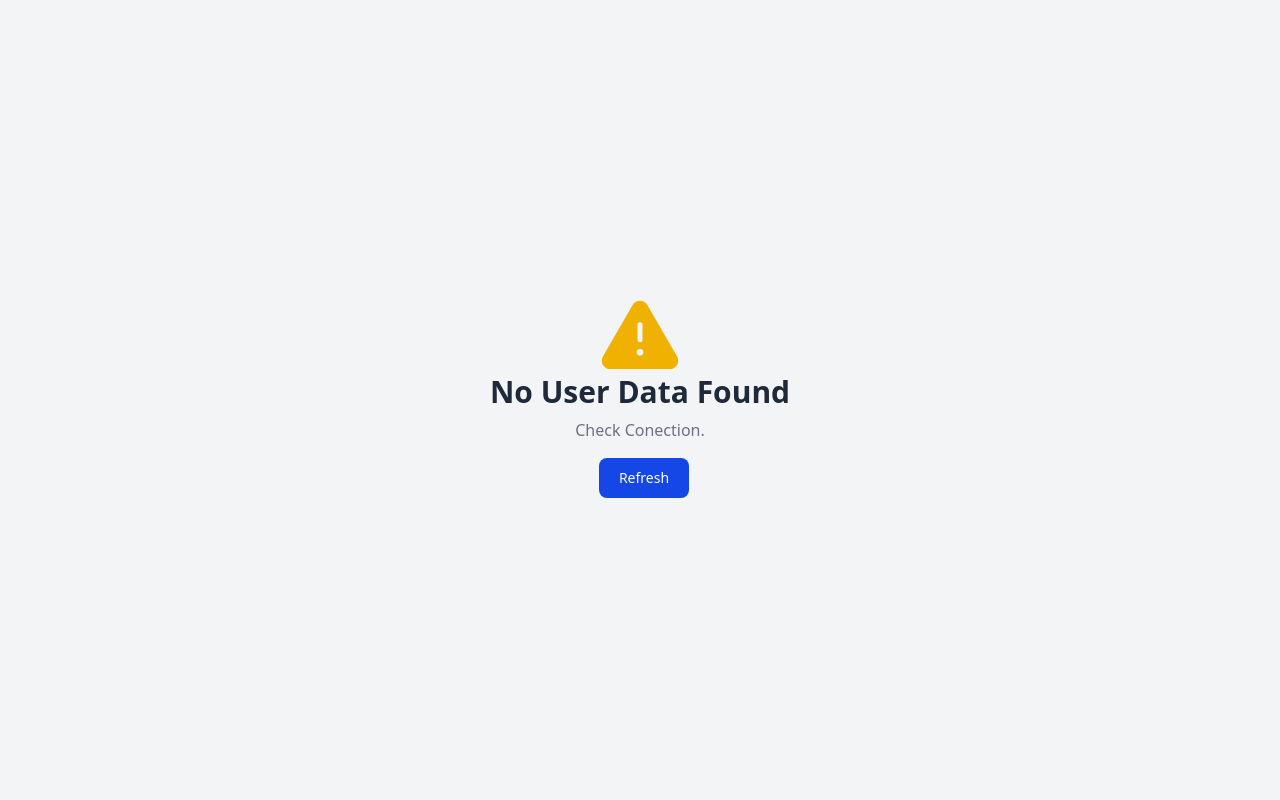
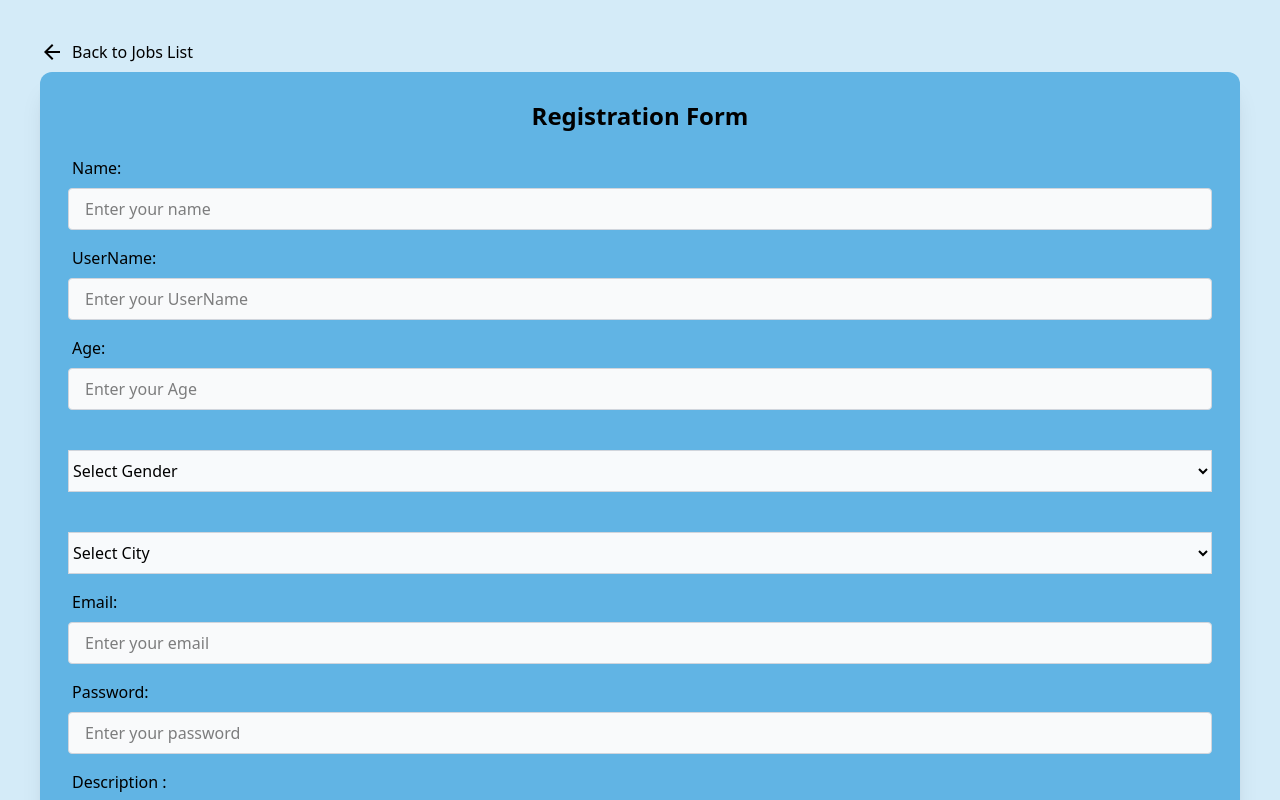
Before and after one commit to jay529007/Job-Finder, a React (Vite) app: page /register in a window 1280 px wide. Before the commit this address led to /nouserfound. Shown: the top 800 px of the page. Built offline with nearby package versions, Linux system fonts and the light colour scheme; no server answers.

Commit message:
added logout

```diff
--- a/db.json
+++ b/db.json
@@ -1,5 +1,17 @@
 {
   "users": [
+    {
+      "id": "currentuser",
+      "name": "Admin",
+      "userName": "admin",
+      "age": "22",
+      "login": true,
+      "gender": "Male",
+      "city": "Ahemdabad",
+      "email": "admin@admin.com",
+      "password": "$2b$10$ryeTzrZY.IeU6xZO1Xx45.iOP3qHRAXcfbxMFdw79sIK2nQAppyWu",
+      "description": "pass: admin"
+    },
     {
       "id": "bec0",
       "name": "Admin",
@@ -101,7 +113,7 @@
       "name": "Tanisha Patel",
       "userName": "tanisha",
       "age": "22",
-      "login": "false",
+      "login": true,
       "gender": "Female",
       "city": "Ahemdabad",
       "email": "tanisha.patel@gmail.com",
--- a/src/pages/Login.jsx
+++ b/src/pages/Login.jsx
@@ -5,7 +5,7 @@ import { fetchUsers, editUser } from "../features/userSlice";
 import { VscLoading } from "react-icons/vsc";
 import { useSelector, useDispatch } from "react-redux";
 import Nouserfound from "../pages/error/no-userfound";
-import { useNavigate } from "react-router-dom";
+import { useNavigate, Link } from "react-router-dom";
 import bcrypt from "bcryptjs";
 import { toast } from "react-toastify";
 
@@ -39,7 +39,8 @@ const Login = () => {
 
       // Update on backend/server
       dispatch(editUser({ id: updatedUser.id, updatedData: updatedUser }));
-
+      // updating current user
+      dispatch(editUser({ id: "currentuser", updatedData: updatedUser }));
       navigate("/userdata");
     } else {
       toast.error("Invalid email or password");
@@ -104,6 +105,12 @@ const Login = () => {
             Login
           </button>
         </form>
+        <div className="pt-2 text-center">
+          <p>if you don't have account </p>
+          <Link to="/register" className="text-blue-600 underline">
+            register
+          </Link>
+        </div>
       </div>
     </div>
   );
--- a/src/pages/Register.jsx
+++ b/src/pages/Register.jsx
@@ -3,14 +3,13 @@ import { useForm } from "react-hook-form";
 import Input from "../index";
 import { addUser } from "../features/userAPI";
 import { useDispatch } from "react-redux";
-import { useNavigate } from "react-router-dom";
 import bcrypt from "bcryptjs";
+import { Link } from "react-router-dom";
+import { MdOutlineArrowBack } from "react-icons/md";
 
 
 function Register() {
   const dispatch = useDispatch();
-
-  const navigate = useNavigate();
 
   const {
     register,
@@ -26,11 +25,16 @@ function Register() {
     const hashedPassword = bcrypt.hashSync(data.password, salt);
     data.password = hashedPassword;
     dispatch(addUser(data));
-    navigate = "/userdata";
   };
 
   return (
     <div className="bg-[#D4EBF8] px-10 py-10">
+      <Link
+        to="/login"
+        className=" pb-2 hover:text-black/80 flex items-center"
+      >
+        <MdOutlineArrowBack className="text-2xl mr-2" /> Back to Jobs List
+      </Link>
       <div className="max-w-screen p-7  bg-[#61b4e4] shadow-xl rounded-xl">
         <h2 className="text-2xl font-bold mb-6 text-center">
           Registration Form
--- a/src/pages/navbar.jsx
+++ b/src/pages/navbar.jsx
@@ -1,14 +1,21 @@
 import React from "react";
-import { NavLink, useNavigate } from "react-router-dom";
-import { useSelector } from "react-redux";
+import { Link, NavLink, useNavigate } from "react-router-dom";
+import { useSelector, useDispatch } from "react-redux";
 import { FaRegCircle } from "react-icons/fa";
-import Nouserfound from "./error/no-userfound";
 
 const Navbar = () => {
+  const dispatch = useDispatch();
   const { users, loading, error } = useSelector((state) => state.users);
-  const currentUser = users.find((e) => e.login);
+
+  // const onClickClear = () => {
+  //   // Update on backend/server
+  //   dispatch(editUser({ id: "currentuser", updatedData: "" }));
+  // };
+
+  const currentUser = users.find((e) => e.login === true);
+  // console.log(currentUser);
+
   const name = currentUser?.name;
-
   const loginClass = currentUser
     ? "bg-green-500 hover:p-2.5 duration-120 text-green-500 rounded-full "
     : "bg-red-500 hover:p-2.5 duration-120 text-red-500 rounded-full ";
@@ -52,9 +59,13 @@ const Navbar = () => {
                   <NavLink to="/userdata" className={Linkclass}>
                     Users
                   </NavLink>
-                  <NavLink to="/register" className={Linkclass}>
-                    Register
-                  </NavLink>
+                  <Link
+                    // onClick={onClickClear}
+                    to="/login"
+                    className="text-black font-semibold border border-gray-300 bg-[#F2F9FF] hover:bg-gray-900 hover:text-white rounded-md px-1.5 py-2"
+                  >
+                    logout
+                  </Link>
                 </div>
               </div>
             </div>
```
Also changed, not shown: src/App.jsx (+4 -4 lines).
